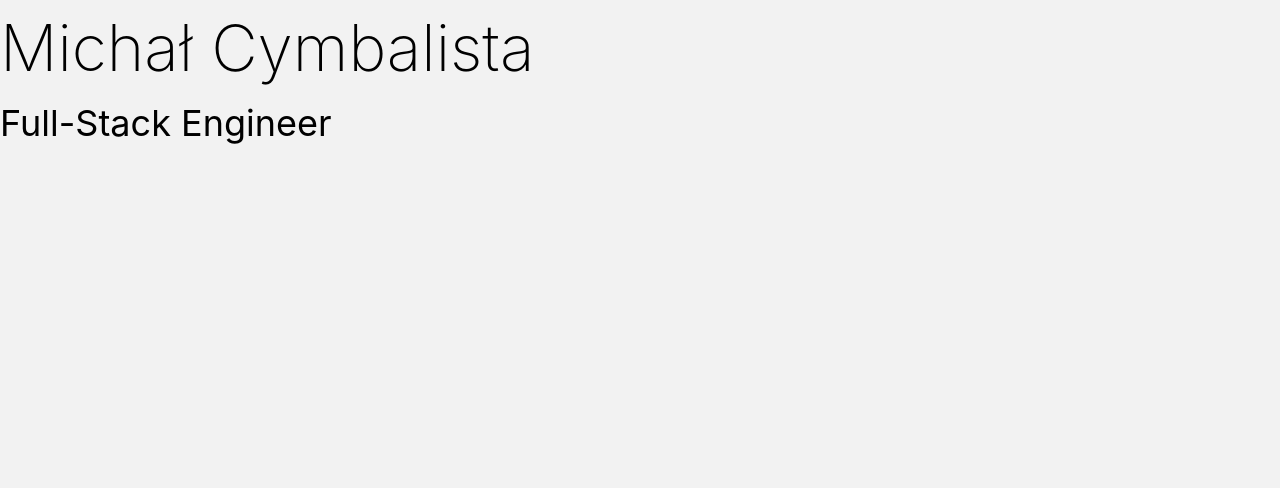
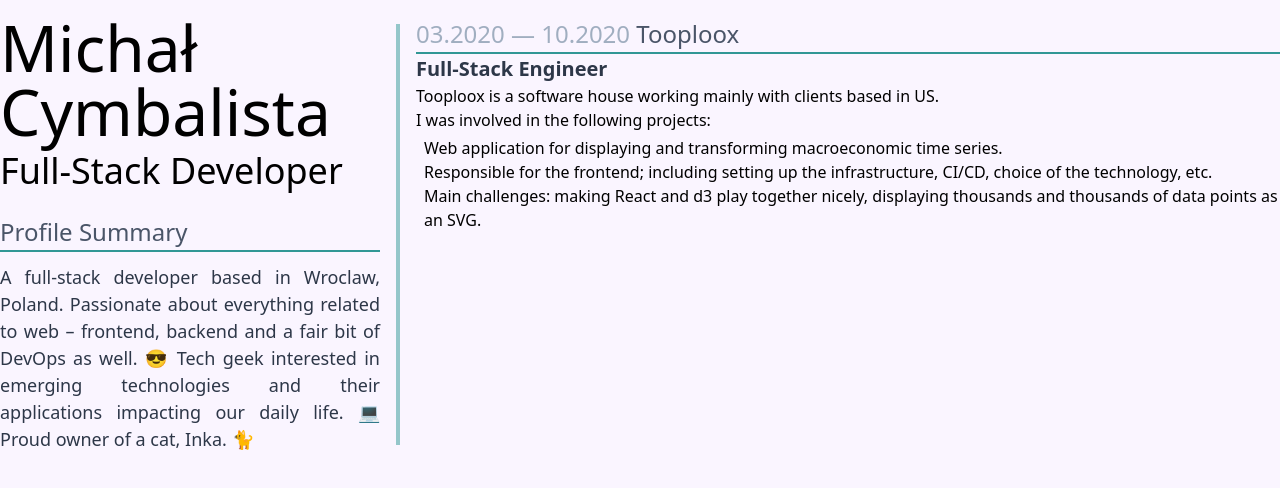
Before and after one commit to jankiel7410/CV, a Svelte app: page / in a window 1280 px wide. Shown: the top 488 px of the page. Built offline with nearby package versions, Linux system fonts and the light colour scheme.

Commit message:
updated structure of the CV

```diff
--- a/public/global.css
+++ b/public/global.css
@@ -1,10 +1,5 @@
 html, body {
 	position: relative;
-}
-
-body {
 	margin: 0;
 	box-sizing: border-box;
-	font-family: -apple-system, BlinkMacSystemFont, "Segoe UI", Roboto, Oxygen-Sans, Ubuntu, Cantarell, "Helvetica Neue", sans-serif;
-	background-color: #f2f2f2;
 }
--- a/public/index.html
+++ b/public/index.html
@@ -14,6 +14,6 @@
 	<script defer src='/build/bundle.js'></script>
 </head>
 
-<body>
+<body class="bg-purple-100">
 </body>
 </html>
--- a/src/CV.svelte
+++ b/src/CV.svelte
@@ -1,13 +1,66 @@
-<main class='container mx-auto'>
+<main class='container mx-auto mt-4'>
     <header>
-        <h1 class='text-6xl font-thin'>Michał Cymbalista</h1>
-        <h2 class='text-4xl'>Full-Stack Engineer</h2>
+        <h1 class='text-6xl font-hairline leading-none'>Michał Cymbalista</h1>
+        <h2 class='text-4xl'>Full-Stack Developer</h2>
     </header>
+    <div class='strip bg-teal-600 my-2 opacity-50'></div>
+    <aside>
+        <header class="text-2xl text-gray-700 border-solid border-b-2 border-teal-600">
+            <h3>Profile Summary</h3>
+        </header>
+        <p class="text-lg text-gray-800 mt-3 text-justify">
+            A full-stack developer based in Wroclaw, Poland.
+            Passionate about everything related to web &ndash; frontend, backend and a fair bit of DevOps as well. 😎
+            Tech geek interested in emerging technologies and their applications impacting our daily life. 💻
+            Proud owner of a cat, Inka. 🐈
+        </p>
+    </aside>
 
-    <section>
-        <article></article>
-    </section>
-    <section></section>
+    <ol>
+        <li role="article">
+            <h3 class="text-2xl text-gray-700 font-medium border-solid border-b-2 border-teal-600">
+                <time class='text-gray-500 font-thin'>03.2020 &mdash; 10.2020</time>
+                Tooploox
+            </h3>
+            <h4 class='text-xl text-gray-800 font-bold'>
+                Full-Stack Engineer
+            </h4>
+            <p class=''>Tooploox is a software house working mainly with clients based in US.</p>
+            <p>I was involved in the following projects:</p>
+            <ul class='mt-1 ml-2 text-base'>
+                <li class='' role="listitem">
+                    <p>Web application for displaying and transforming macroeconomic time series.</p>
+                    <p>Responsible for the frontend;
+                        including setting up the infrastructure, CI/CD, choice of the technology, etc.</p>
+                    <p>Main challenges: making React and d3 play together nicely, displaying thousands and thousands of data points as an SVG.</p>
+                </li>
+            </ul>
+        </li>
+    </ol>
 </main>
 
-<style></style>
+<style>
+    main {
+        display: grid;
+        gap: 1rem;
+        grid-template:
+        "header strip content" auto
+        "bio strip content" 1fr
+        "bio strip content" 1fr / 380px 4px auto;
+    }
+    .strip {
+        grid-area: strip;
+    }
+    main>header {
+        grid-area: header;
+    }
+
+    main>aside {
+        grid-area: bio;
+    }
+
+    main>ol {
+        grid-area: content;
+    }
+
+</style>
```
Also changed, not shown: 1 other file (tests, documents, lock files or other folders).
